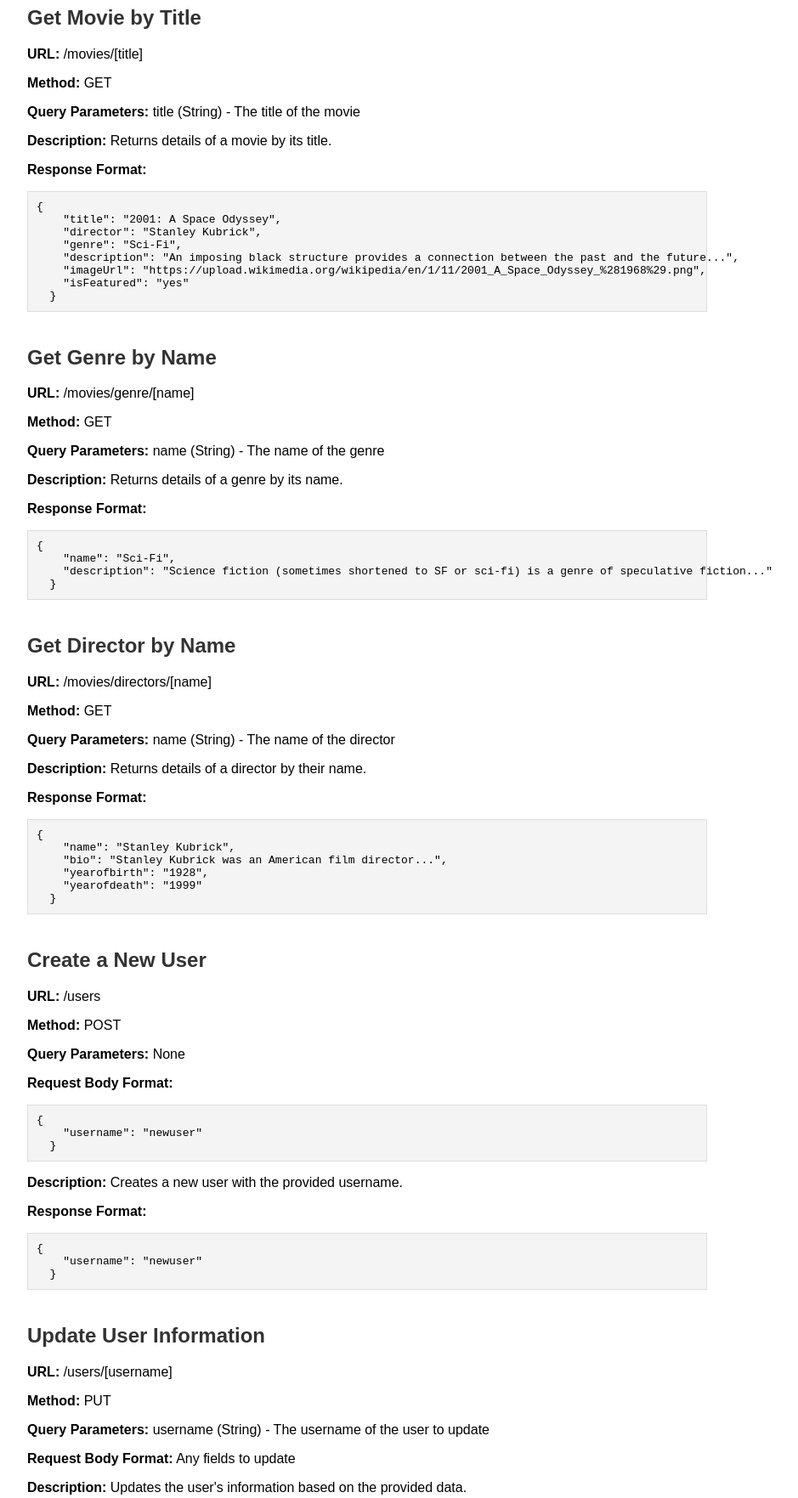
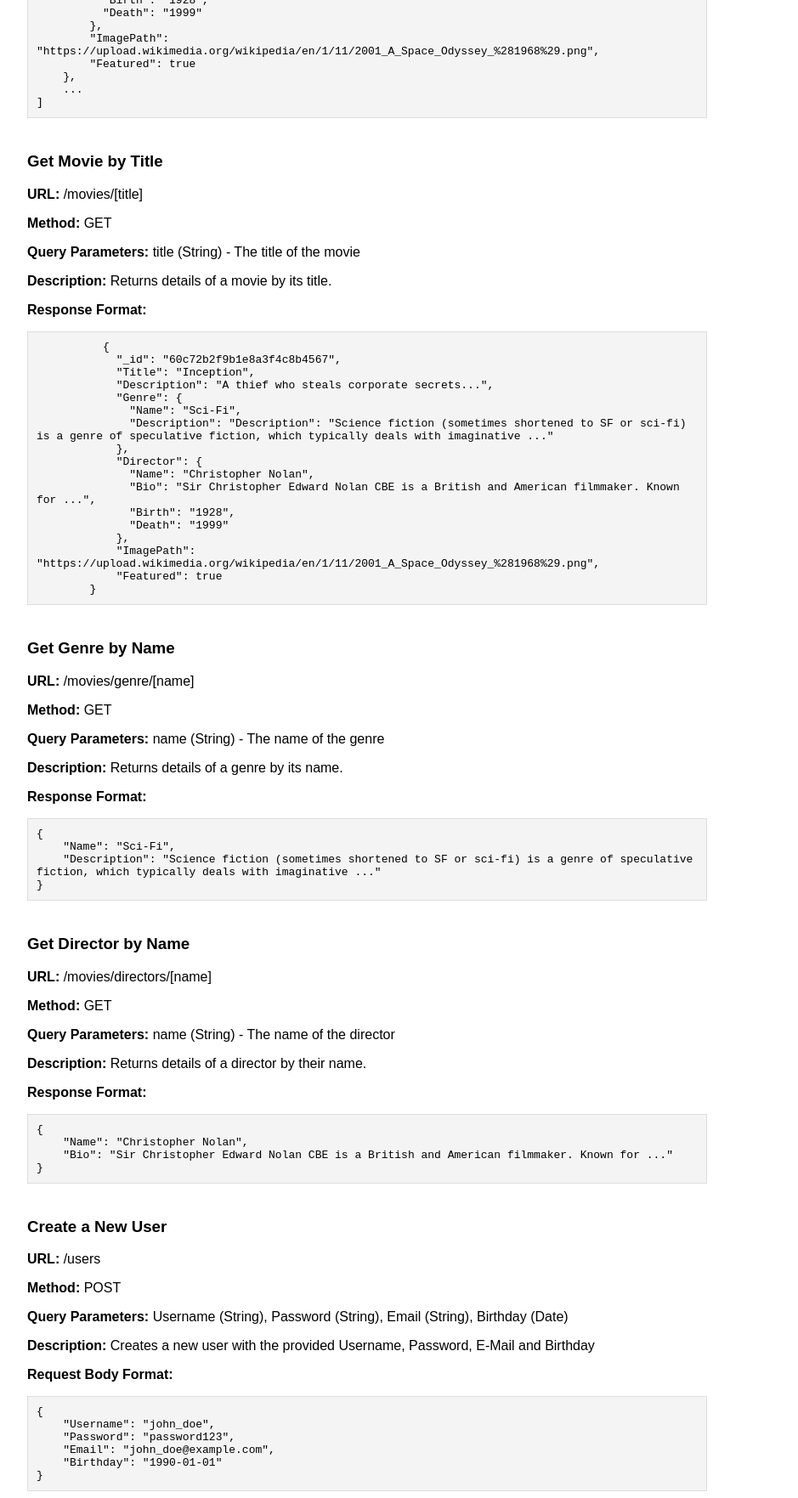
Before and after one commit to ensklc93/Movie-API, a website: page public/documentation.html in a window 1280 px wide. Shown: the part 660-2423 px from the top of the page at 85% size, without its empty margins (208-1147 px from the left). Drawn offline with Linux system fonts and the light colour scheme.

Commit message:
Update documentation.html

```diff
--- a/public/documentation.html
+++ b/public/documentation.html
@@ -2,153 +2,283 @@
 <html lang="en">
   <head>
     <meta charset="UTF-8" />
-    <meta name="viewport" content="width=device-width, initial-scale=1.0" />
-    <title>Movie API</title>
+    <title>API Documentation</title>
     <style>
       body { font-family: Arial, sans-serif; margin: 0; padding: 20px; }
-      .container { max-width: 800px; margin: 0 auto; }
-      h1 { text-align: center; }
-      .endpoint { margin-bottom: 40px; }
-      h2 { color: #333; }
-      pre { background: #f4f4f4; padding: 10px; border: 1px solid #ddd; }
+       .container { max-width: 800px; margin: 0 auto; }
+       h1 { text-align: center; }
+       .endpoint { margin-bottom: 40px; }
+       h2 { color: #333; }
+       pre { background: #f4f4f4; padding: 10px; border: 1px solid #ddd; text-wrap: wrap; }
     </style>
   </head>
   <body>
     <div class="container">
       <h1>The Movie API</h1>
-      <p>The objective of this project/API is to build the server-side component of a “movies” web application. The web application will provide users with access to information about different movies, directors, and genres. Users will be able to sign up, update their personal information, and create a list of their favorite movies.</p>
+      <p>
+        The objective of this project/API is to build the server-side component
+        of a “movies” web application. The web application will provide users
+        with access to information about different movies, directors, and
+        genres. Users will be able to sign up, update their personal
+        information, and create a list of their favorite movies.
+      </p>
 
       <h2>API Endpoints and Brief Explanation</h2>
 
       <div class="endpoint">
-        <h2>Get All Movies</h2>
+        <h3>Get All Movies</h3>
         <p><strong>URL:</strong> /movies</p>
         <p><strong>Method:</strong> GET</p>
         <p><strong>Query Parameters:</strong> None</p>
-        <p><strong>Description:</strong> Returns a list of all movies in the archive.</p>
+        <p>
+          <strong>Description:</strong> Returns a list of all movies in the
+          archive.
+        </p>
         <p><strong>Response Format:</strong></p>
-        <pre>[
+        <pre>
+[
     {
-      "title": "2001: A Space Odyssey",
-      "director": "Stanley Kubrick",
-      "genre": "Sci-Fi",
-      "description": "An imposing black structure provides a connection between the past and the future...",
-      "imageUrl": "https://upload.wikimedia.org/wikipedia/en/1/11/2001_A_Space_Odyssey_%281968%29.png",
-      "isFeatured": "yes"
+        "_id": "60c72b2f9b1e8a3f4c8b4567",
+        "Title": "Inception",
+        "Description": "A thief who steals corporate secrets...",
+        "Genre": {
+          "Name": "Sci-Fi",
+          "Description": "Description": "Science fiction (sometimes shortened to SF or sci-fi) is a genre of speculative fiction, which typically deals with imaginative ..."
+        },
+        "Director": {
+          "Name": "Christopher Nolan",
+          "Bio": "Sir Christopher Edward Nolan CBE is a British and American filmmaker. Known for ...",
+          "Birth": "1928",
+          "Death": "1999"
+        },
+        "ImagePath": "https://upload.wikimedia.org/wikipedia/en/1/11/2001_A_Space_Odyssey_%281968%29.png",
+        "Featured": true
     },
     ...
-  ]</pre>
+]</pre
+        >
+      </div>
+      <div class="endpoint">
+        <h3>Get Movie by Title</h3>
+        <p><strong>URL:</strong> /movies/[title]</p>
+        <p><strong>Method:</strong> GET</p>
+        <p>
+          <strong>Query Parameters:</strong> title (String) - The title of the
+          movie
+        </p>
+        <p>
+          <strong>Description:</strong> Returns details of a movie by its title.
+        </p>
+        <p><strong>Response Format:</strong></p>
+        <pre>
+          {
+            "_id": "60c72b2f9b1e8a3f4c8b4567",
+            "Title": "Inception",
+            "Description": "A thief who steals corporate secrets...",
+            "Genre": {
+              "Name": "Sci-Fi",
+              "Description": "Description": "Science fiction (sometimes shortened to SF or sci-fi) is a genre of speculative fiction, which typically deals with imaginative ..."
+            },
+            "Director": {
+              "Name": "Christopher Nolan",
+              "Bio": "Sir Christopher Edward Nolan CBE is a British and American filmmaker. Known for ...",
+              "Birth": "1928",
+              "Death": "1999"
+            },
+            "ImagePath": "https://upload.wikimedia.org/wikipedia/en/1/11/2001_A_Space_Odyssey_%281968%29.png",
+            "Featured": true
+        }</pre
+        >
       </div>
 
       <div class="endpoint">
-        <h2>Get Movie by Title</h2>
-        <p><strong>URL:</strong> /movies/[title]</p>
-        <p><strong>Method:</strong> GET</p>
-        <p><strong>Query Parameters:</strong> title (String) - The title of the movie</p>
-        <p><strong>Description:</strong> Returns details of a movie by its title.</p>
-        <p><strong>Response Format:</strong></p>
-        <pre>{
-    "title": "2001: A Space Odyssey",
-    "director": "Stanley Kubrick",
-    "genre": "Sci-Fi",
-    "description": "An imposing black structure provides a connection between the past and the future...",
-    "imageUrl": "https://upload.wikimedia.org/wikipedia/en/1/11/2001_A_Space_Odyssey_%281968%29.png",
-    "isFeatured": "yes"
-  }</pre>
-      </div>
-
-      <div class="endpoint">
-        <h2>Get Genre by Name</h2>
+        <h3>Get Genre by Name</h3>
         <p><strong>URL:</strong> /movies/genre/[name]</p>
         <p><strong>Method:</strong> GET</p>
         <p><strong>Query Parameters:</strong> name (String) - The name of the genre</p>
         <p><strong>Description:</strong> Returns details of a genre by its name.</p>
         <p><strong>Response Format:</strong></p>
-        <pre>{
-    "name": "Sci-Fi",
-    "description": "Science fiction (sometimes shortened to SF or sci-fi) is a genre of speculative fiction..."
-  }</pre>
+        <pre>
+{
+    "Name": "Sci-Fi",
+    "Description": "Science fiction (sometimes shortened to SF or sci-fi) is a genre of speculative fiction, which typically deals with imaginative ..."
+}</pre
+        >
       </div>
 
       <div class="endpoint">
-        <h2>Get Director by Name</h2>
+        <h3>Get Director by Name</h3>
         <p><strong>URL:</strong> /movies/directors/[name]</p>
         <p><strong>Method:</strong> GET</p>
         <p><strong>Query Parameters:</strong> name (String) - The name of the director</p>
         <p><strong>Description:</strong> Returns details of a director by their name.</p>
         <p><strong>Response Format:</strong></p>
-        <pre>{
-    "name": "Stanley Kubrick",
-    "bio": "Stanley Kubrick was an American film director...",
-    "yearofbirth": "1928",
-    "yearofdeath": "1999"
-  }</pre>
+        <pre>
+{
+    "Name": "Christopher Nolan",
+    "Bio": "Sir Christopher Edward Nolan CBE is a British and American filmmaker. Known for ..."
+}</pre
+        >
       </div>
 
       <div class="endpoint">
-        <h2>Create a New User</h2>
+        <h3>Create a New User</h3>
         <p><strong>URL:</strong> /users</p>
         <p><strong>Method:</strong> POST</p>
-        <p><strong>Query Parameters:</strong> None</p>
+        <p><strong>Query Parameters:</strong> Username (String), Password (String), Email (String), Birthday (Date)</p>
+        <p><strong>Description:</strong> Creates a new user with the provided Username, Password, E-Mail and Birthday</p>
         <p><strong>Request Body Format:</strong></p>
-        <pre>{
-    "username": "newuser"
-  }</pre>
-        <p><strong>Description:</strong> Creates a new user with the provided username.</p>
+        <pre>
+{
+    "Username": "john_doe",
+    "Password": "password123",
+    "Email": "john_doe@example.com",
+    "Birthday": "1990-01-01"
+}</pre
+        >
         <p><strong>Response Format:</strong></p>
-        <pre>{
-    "username": "newuser"
-  }</pre>
+        <pre>
+{
+    "_id": "60c72b2f9b1e8a3f4c8b4568",
+    "Username": "john_doe",
+    "Password": "password123",
+    "Email": "john_doe@example.com",
+    "Birthday": "1990-01-01",
+    "FavoriteMovies": []
+}</pre
+        >
       </div>
 
       <div class="endpoint">
-        <h2>Update User Information</h2>
+        <h3>Get all users</h3>
+
+        <p><strong>URL:</strong> /users</p>
+        <p><strong>Method:</strong> GET</p>
+        <p><strong>Query Parameters:</strong> None</p>
+        <p><strong>Description:</strong> Returns a list of all users.</p>
+        <p><strong>Response Format:</strong></p>
+        <pre>
+[
+    {
+        "_id": "60c72b2f9b1e8a3f4c8b4568",
+        "Username": "john_doe",
+        "Password": "password123",
+        "Email": "john_doe@example.com",
+        "Birthday": "1990-01-01",
+        "FavoriteMovies": []
+    },
+    ...
+]</pre
+        >
+      </div>
+
+      <div class="endpoint">
+        <h3>Get user by username</h3>
+        <p><strong>URL:</strong> /users/[username]</p>
+        <p><strong>Method:</strong> GET</p>
+        <p><strong>Query Parameters:</strong> Username (String) - the Username of the User</p>
+        <p><strong>Description:</strong> Returns details of a User by its Username.</p>
+        <p><strong>Response Format:</strong></p>
+        <pre>
+{
+    "_id": "60c72b2f9b1e8a3f4c8b4568",
+    "Username": "john_doe",
+    "Password": "password123",
+    "Email": "john_doe@example.com",
+    "Birthday": "1990-01-01",
+    "FavoriteMovies": []
+}</pre
+        >
+      </div>
+
+      <div class="endpoint">
+        <h3>Update User Information</h3>
         <p><strong>URL:</strong> /users/[username]</p>
         <p><strong>Method:</strong> PUT</p>
         <p><strong>Query Parameters:</strong> username (String) - The username of the user to update</p>
-        <p><strong>Request Body Format:</strong> Any fields to update</p>
         <p><strong>Description:</strong> Updates the user's information based on the provided data.</p>
+        <p><strong>Request Body Format:</strong></p>
+        <pre>
+{
+    "Username": "john_doe_updated",
+    "Password": "newpassword123",
+    "Email": "john_doe_updated@example.com",
+    "Birthday": "1990-01-01"
+}</pre
+        >
         <p><strong>Response Format:</strong></p>
-        <pre>"Username has been successfully updated!"</pre>
+        <pre>
+{
+    "_id": "60c72b2f9b1e8a3f4c8b4568",
+    "Username": "john_doe_updated",
+    "Password": "newpassword123",
+    "Email": "john_doe_updated@example.com",
+    "Birthday": "1990-01-01",
+    "FavoriteMovies": []
+}</pre
+        >
       </div>
 
       <div class="endpoint">
-        <h2>Add Movie to Favorites</h2>
-        <p><strong>URL:</strong> /users/[username]/[favmovies]</p>
+        <h3>Add a movie to User's favorites</h3>
+        <p><strong>URL:</strong> /users/[username]/movies/[movieID]</p>
         <p><strong>Method:</strong> POST</p>
         <p><strong>Query Parameters:</strong> <ul>
-          <li>username (String) - The username of the user</li>
-          <li>favmovies (String) - The title of the movie to add to favorites</li>
+          <li>Username (String) - The username of the user</li>
+          <li>MovieID - The ID of the movie to add to favorites</li>
         </ul>
       </p>
-        <p><strong>Description:</strong> Adds a movie to the user's list of favorite movies.</p>
+        <p><strong>Description:</strong> Adds a movie to the User's list of favorite movies.</p>
+        <p><strong>Request Body:</strong> None</p>
         <p><strong>Response Format:</strong></p>
-        <pre>"Movie successfully added to Favourites list!"</pre>
+        <pre>
+{
+    "_id": "60c72b2f9b1e8a3f4c8b4568",
+    "Username": "john_doe",
+    "Password": "password123",
+    "Email": "john_doe@example.com",
+    "Birthday": "1990-01-01",
+    "FavoriteMovies": ["60c72b2f9b1e8a3f4c8b4567"]
+}</pre
+        >
       </div>
 
       <div class="endpoint">
-        <h2>Remove Movie from Favorites</h2>
-        <p><strong>URL:</strong> /users/[username]/[favmovies]</p>
+        <h3>Remove a movie from User's favorites</h3>
+        <p><strong>URL:</strong> /users/[username]/movies/[movieID]</p>
         <p><strong>Method:</strong> DELETE</p>
         <p><strong>Query Parameters:</strong> <ul>
-          <li>username (String) - The username of the user</li>
-          <li>favmovies (String) - The title of the movie to remove from favorites</li>
+          <li>Username (String) - The username of the user</li>
+          <li>MovieID - The ID of the movie to remove from favorites</li>
         </ul>
       </p>
-        <p><strong>Description:</strong> Removes a movie from the user's list of favorite movies.</p>
+        <p><strong>Description:</strong> Removes a movie from the User's list of favorite movies.</p>
         <p><strong>Response Format:</strong></p>
-        <pre>"Movie successfully deleted from Favorites list!"</pre>
+        <pre>
+{
+    "_id": "60c72b2f9b1e8a3f4c8b4568",
+    "Username": "john_doe",
+    "Password": "password123",
+    "Email": "john_doe@example.com",
+    "Birthday": "1990-01-01",
+    "FavoriteMovies": []
+}</pre
+        >
       </div>
 
       <div class="endpoint">
-        <h2>Delete a User</h2>
+        <h3>Delete User by Username</h3>
         <p><strong>URL:</strong> /users/[username]</p>
         <p><strong>Method:</strong> DELETE</p>
-        <p><strong>Query Parameters:</strong> username (String) - The username of the user to delete</p>
+        <p><strong>Query Parameters:</strong> Username (String) - The username of the user to delete</p>
         <p><strong>Description:</strong> Deletes a user from the system.</p>
         <p><strong>Response Format:</strong></p>
-        <pre>"User successfully deleted!"</pre>
+        <pre>
+{
+    "message": "john_doe was deleted."
+}</pre
+        >
       </div>
     </div>
   </body>
-  </html>
+</html>
```
